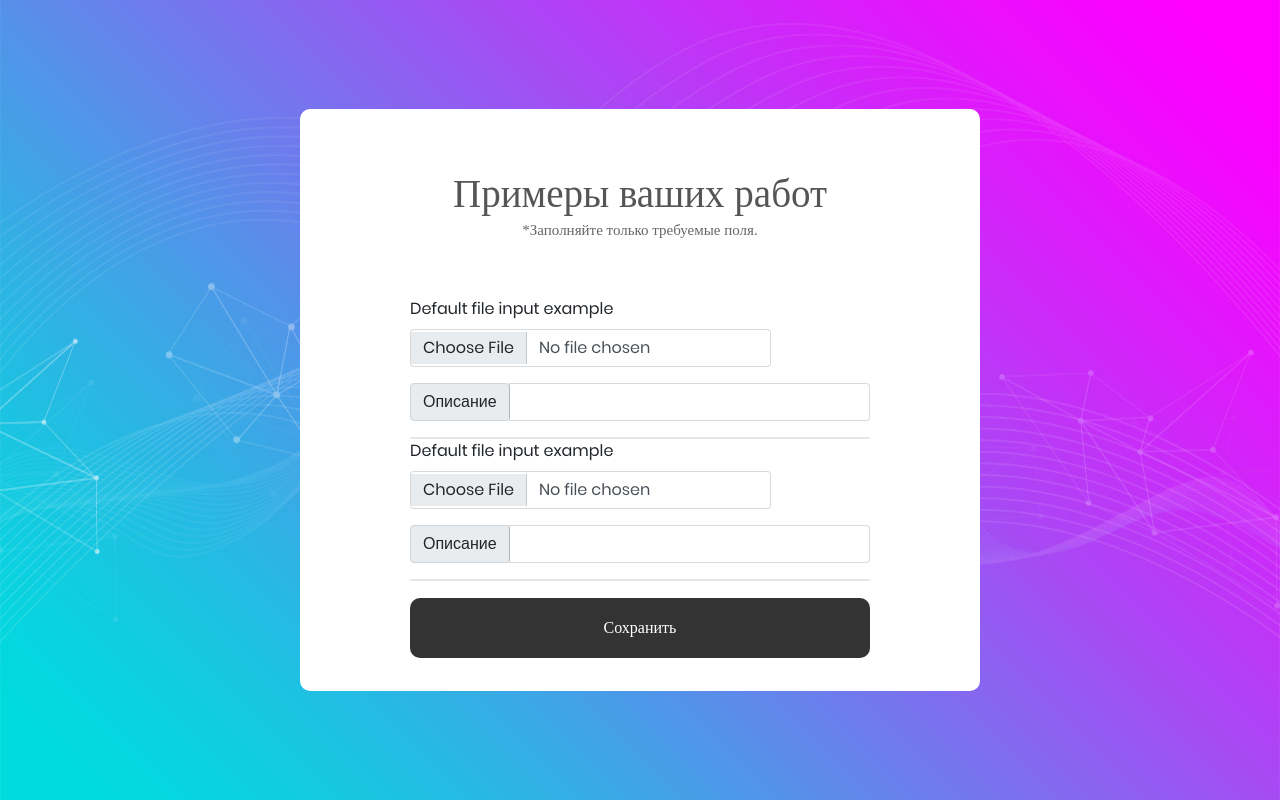
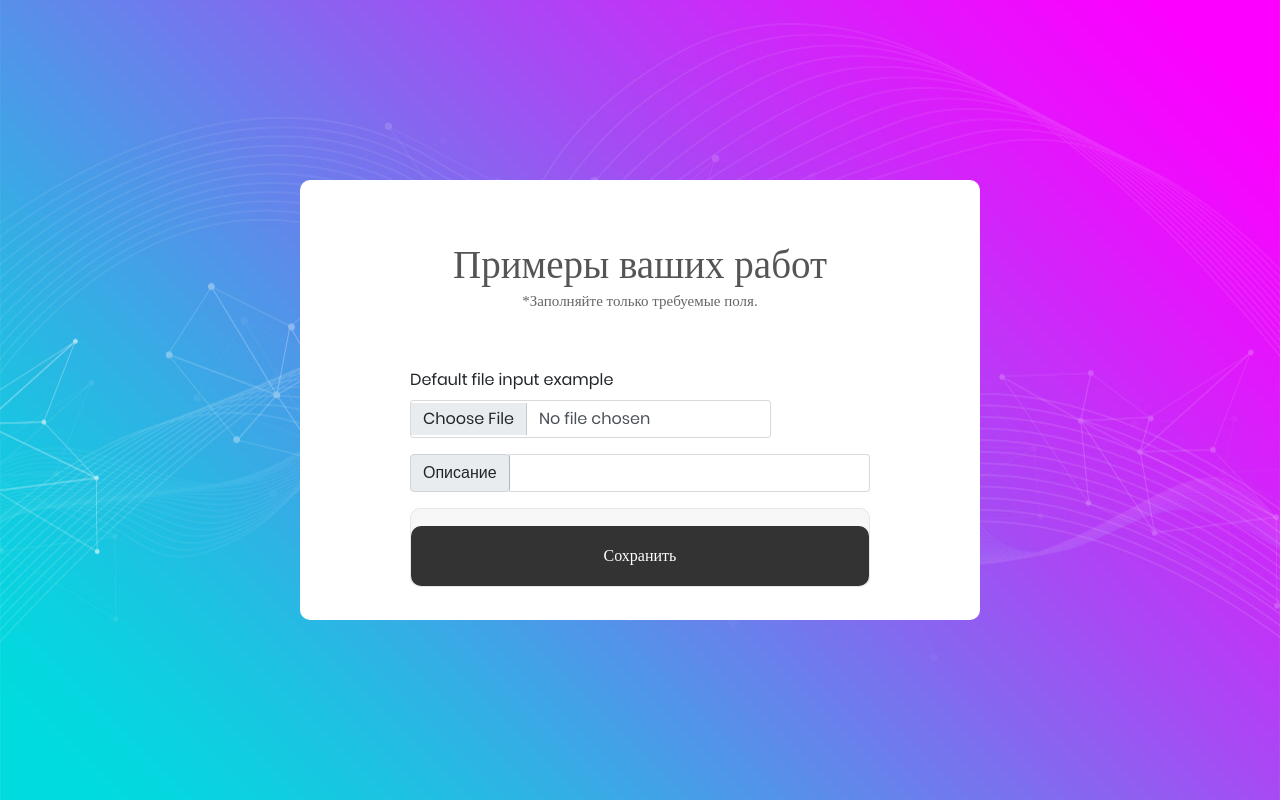
Before and after one commit to sweetsenpai/BB2, a Django app: template bb/bsite/templates/gallery.html in a window 1280 px wide. Run offline with Django 3.2, Linux system fonts and the light colour scheme; the template is opened without the code that fills it, so the values that code supplies are empty; some libraries are stand-ins or nearby versions; some web fonts are replaced.

```diff
--- a/bb/bsite/image_upload.py
+++ b/bb/bsite/image_upload.py
@@ -6,7 +6,7 @@ storage = ImageKit(
 )
 
 
-def upload_image(image_data):
+def upload_image(image_data, file_name):
 
-    image = storage.upload_file(file_name='123.jpg', file=image_data)  # Сохраняем изображение с указанными параметрами
+    image = storage.upload_file(file_name=file_name, file=image_data)  # Сохраняем изображение с указанными параметрами
     return image.url
--- a/bb/bsite/templates/gallery.html
+++ b/bb/bsite/templates/gallery.html
@@ -68,20 +68,6 @@
 						</div>
 					<div class="wrap-input100 validate-input" data-validate = "Username is required">
 						<span class="focus-input100"></span>
-					</div>
-						<div class="mb-3">
-                          <label for="formFile" class="form-label">Default file input example</label>
-                          <input class="form-control" name='file' type="file" id="formFile">
-                        </div>
-						<div class="input-group mb-3">
-						  <div class="input-group-prepend">
-							<span class="input-group-text" id="inputGroup-sizing-default">Описание</span>
-						  </div>
-						  <input  type="text" class="form-control" aria-label="Default" aria-describedby="inputGroup-sizing-default">
-						</div>
-					<div class="wrap-input100 validate-input" data-validate = "Username is required">
-						<span class="focus-input100"></span>
-					</div>
 
 						<div class="container-login100-form-btn m-t-17">
 
```
Also changed, not shown: bb/bsite/views.py (+9 -4 lines).
